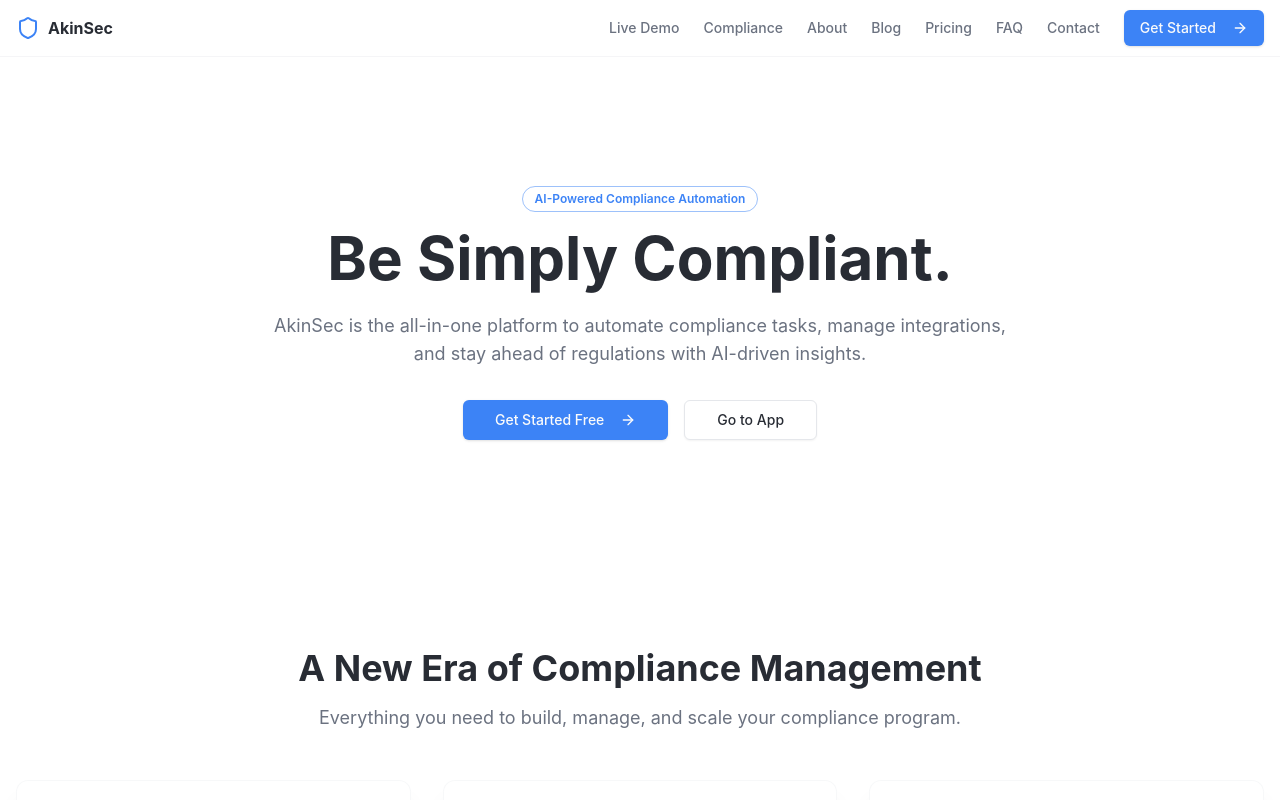
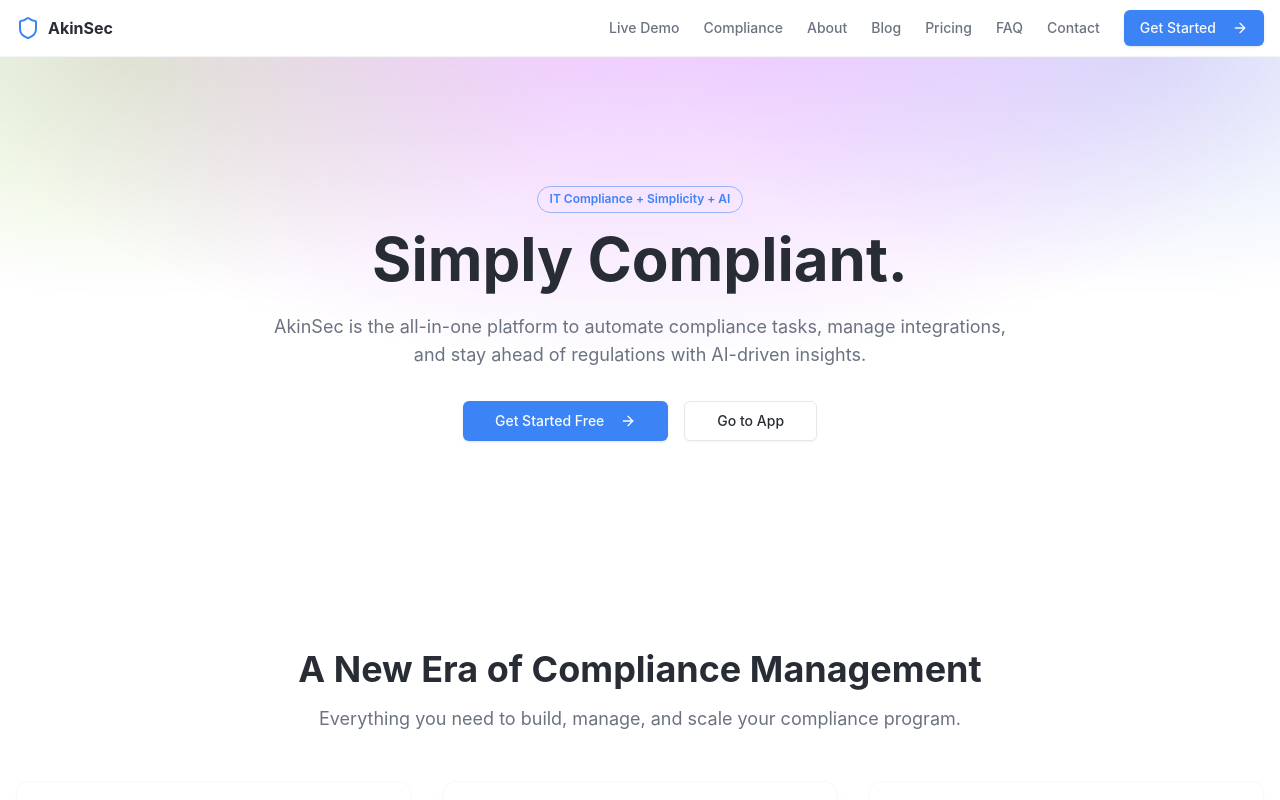
Before and after one commit to dfalt0/akinsec, a React (Vite) app: page / in a window 1280 px wide. Shown: the top 800 px of the page. Built offline with nearby package versions, Linux system fonts and the light colour scheme.

Commit message:
Updates to home page
Initial commit 2.0

```diff
--- a/src/index.css
+++ b/src/index.css
@@ -237,6 +237,73 @@
   }
 }
 
+/* Rotating one-liner animations */
+.one-liner-viewport {
+  position: relative;
+  display: inline-block;
+  height: 1.4em;
+  overflow: hidden;
+  vertical-align: bottom;
+}
+
+.one-liner-slide-in {
+  animation-name: slide-fade-in-from-top;
+  animation-duration: 1000ms;
+  animation-timing-function: cubic-bezier(0.22, 1, 0.36, 1);
+  animation-fill-mode: both;
+}
+
+.one-liner-slide-out {
+  animation-name: slide-fade-out-to-bottom;
+  animation-duration: 1000ms;
+  animation-timing-function: cubic-bezier(0.22, 1, 0.36, 1);
+  animation-fill-mode: both;
+}
+
+@keyframes slide-fade-in-from-top {
+  0% { opacity: 0; transform: translateY(-60%); }
+  100% { opacity: 1; transform: translateY(0%); }
+}
+
+@keyframes slide-fade-out-to-bottom {
+  0% { opacity: 1; transform: translateY(0%); }
+  100% { opacity: 0; transform: translateY(60%); }
+}
+
+/* Badge bubble fade animations */
+.one-liner-bubble-in {
+  animation-name: bubble-fade-in;
+  animation-duration: 1000ms;
+  animation-timing-function: cubic-bezier(0.22, 1, 0.36, 1);
+  animation-fill-mode: both;
+}
+
+.one-liner-bubble-out {
+  animation-name: bubble-fade-out;
+  animation-duration: 1000ms;
+  animation-timing-function: cubic-bezier(0.22, 1, 0.36, 1);
+  animation-fill-mode: both;
+}
+
+@keyframes bubble-fade-in {
+  0% { opacity: 0; }
+  100% { opacity: 1; }
+}
+
+@keyframes bubble-fade-out {
+  0% { opacity: 1; }
+  100% { opacity: 0; }
+}
+
+/* Respect reduced motion for one-liner animations */
+@media (prefers-reduced-motion: reduce) {
+  .one-liner-slide-in,
+  .one-liner-slide-out,
+  .one-liner-bubble-in,
+  .one-liner-bubble-out {
+    animation: none !important;
+  }
+}
 
 @layer base {
   :root {
@@ -320,3 +387,48 @@
     @apply bg-background text-foreground;
   }
 }
+
+/* Hero gradient overlay */
+.hero-gradient {
+  position: absolute;
+  inset: 0;
+  z-index: -1;
+  pointer-events: none;
+  background:
+    radial-gradient(1200px 600px at 50% -10%, hsl(var(--accent) / 0.34) 0%, transparent 60%),
+    radial-gradient(800px 400px at 10% 0%, hsl(var(--chart-5) / 0.26) 0%, transparent 60%),
+    radial-gradient(800px 400px at 90% 0%, hsl(var(--chart-2) / 0.22) 0%, transparent 60%),
+    linear-gradient(to bottom, hsl(var(--background) / 0) 0%, hsl(var(--background)) 90%);
+  --hero-sat: 1.15;
+  filter: saturate(var(--hero-sat)) hue-rotate(0deg);
+  animation: hero-hue-cycle 36s linear infinite;
+  will-change: filter;
+}
+
+.dark .hero-gradient {
+  background:
+    radial-gradient(1200px 600px at 50% -10%, hsl(var(--accent) / 0.22) 0%, transparent 60%),
+    radial-gradient(800px 400px at 10% 0%, hsl(var(--chart-5) / 0.20) 0%, transparent 60%),
+    radial-gradient(800px 400px at 90% 0%, hsl(var(--chart-2) / 0.18) 0%, transparent 60%),
+    linear-gradient(to bottom, hsl(var(--background) / 0) 0%, hsl(var(--background)) 90%);
+  --hero-sat: 1.2;
+  filter: saturate(var(--hero-sat)) hue-rotate(0deg);
+  animation: hero-hue-cycle 42s linear infinite;
+}
+
+@keyframes hero-hue-cycle {
+  0% { filter: saturate(var(--hero-sat)) hue-rotate(0deg); }
+  50% { filter: saturate(var(--hero-sat)) hue-rotate(180deg); }
+  100% { filter: saturate(var(--hero-sat)) hue-rotate(360deg); }
+}
+
+@media (prefers-reduced-motion: reduce) {
+  .hero-gradient {
+    animation: none;
+    filter: saturate(var(--hero-sat)) hue-rotate(0deg);
+  }
+  .dark .hero-gradient {
+    animation: none;
+    filter: saturate(var(--hero-sat)) hue-rotate(0deg);
+  }
+}
--- a/src/pages/About.jsx
+++ b/src/pages/About.jsx
@@ -71,44 +71,6 @@
         </div>
       </section>
 
-      {/* Team Section */}
-      <section className="py-20">
-        <div className="container mx-auto px-4">
-          <div className="text-center mb-12">
-            <h2 className="text-3xl md:text-4xl font-bold text-foreground">Our Team</h2>
-            <p className="text-lg text-muted-foreground mt-4 max-w-2xl mx-auto">
-              Meet the passionate professionals behind AkinSec, dedicated to revolutionizing compliance management.
-            </p>
-          </div>
-          <div className="grid md:grid-cols-2 lg:grid-cols-3 gap-8">
-            <div className="text-center">
-              <div className="w-24 h-24 bg-gradient-to-br from-blue-500 to-purple-600 rounded-full flex items-center justify-center mx-auto mb-4">
-                <span className="text-white text-xl font-bold">JD</span>
-              </div>
-              <h3 className="text-xl font-bold text-foreground mb-1">John Doe</h3>
-              <p className="text-accent mb-2">CEO & Founder</p>
-              <p className="text-sm text-muted-foreground">Former security consultant with 15+ years in compliance and risk management.</p>
-            </div>
-            <div className="text-center">
-              <div className="w-24 h-24 bg-gradient-to-br from-blue-500 to-purple-600 rounded-full flex items-center justify-center mx-auto mb-4">
-                <span className="text-white text-xl font-bold">JS</span>
-              </div>
-              <h3 className="text-xl font-bold text-foreground mb-1">Jane Smith</h3>
-              <p className="text-accent mb-2">CTO</p>
-              <p className="text-sm text-muted-foreground">Expert in cloud security and AI, previously led engineering at major tech companies.</p>
-            </div>
-            <div className="text-center">
-              <div className="w-24 h-24 bg-gradient-to-br from-blue-500 to-purple-600 rounded-full flex items-center justify-center mx-auto mb-4">
-                <span className="text-white text-xl font-bold">MJ</span>
-              </div>
-              <h3 className="text-xl font-bold text-foreground mb-1">Mike Johnson</h3>
-              <p className="text-accent mb-2">Head of Product</p>
-              <p className="text-sm text-muted-foreground">Product leader with deep expertise in compliance frameworks and user experience design.</p>
-            </div>
-          </div>
-        </div>
-      </section>
-
       {/* CTA Section */}
       <section className="py-20">
         <div className="container mx-auto px-4 text-center">
--- a/src/pages/Documentation.jsx
+++ b/src/pages/Documentation.jsx
@@ -229,6 +229,9 @@
           <p className="max-w-3xl mx-auto text-lg text-muted-foreground mb-8">
             Complete documentation to help you master compliance management with AkinSec. From getting started to advanced features.
           </p>
+          <p className="max-w-3xl mx-auto text-lg text-muted-foreground mb-8">
+            This page is in development.
+          </p>
 
           {/* Search Bar */}
           <div className="max-w-md mx-auto">
--- a/src/pages/Home.jsx
+++ b/src/pages/Home.jsx
@@ -1,4 +1,4 @@
-import React from 'react';
+import React, { useEffect, useMemo, useRef, useState } from 'react';
 import { Button } from '@/components/ui/button';
 import { Card, CardContent, CardHeader, CardTitle } from '@/components/ui/card';
 import { Badge } from '@/components/ui/badge';
@@ -29,17 +29,88 @@
   </div>
 );
 
+function RotatingBadge({ items, intervalMs = 5000, transitionMs = 1200 }) {
+  const [index, setIndex] = useState(0);
+  const [phase, setPhase] = useState('in'); // 'in' | 'out'
+  const outTimerRef = useRef(null);
+
+  // Schedule fade-out near the end of the interval
+  useEffect(() => {
+    const visibleTimer = setTimeout(() => setPhase('out'), Math.max(0, intervalMs - transitionMs));
+    return () => clearTimeout(visibleTimer);
+  }, [index, intervalMs, transitionMs]);
+
+  // Fallback for when animations are disabled (prefers-reduced-motion)
+  useEffect(() => {
+    if (phase !== 'out') return;
+    outTimerRef.current = setTimeout(() => {
+      setIndex((prev) => (prev + 1) % items.length);
+      setPhase('in');
+    }, transitionMs);
+    return () => {
+      if (outTimerRef.current) clearTimeout(outTimerRef.current);
+    };
+  }, [phase, transitionMs, items.length]);
+
+  const animationStyle = { animationDuration: `${transitionMs}ms` };
+
+  return (
+    <Badge
+      variant="outline"
+      className={`mb-4 border-accent/50 text-accent font-semibold py-1 px-3 rounded-full ${
+        phase === 'in' ? 'one-liner-bubble-in' : 'one-liner-bubble-out'
+      }`}
+      style={animationStyle}
+      onAnimationEnd={(e) => {
+        if (phase === 'out' && e.currentTarget === e.target) {
+          if (outTimerRef.current) clearTimeout(outTimerRef.current);
+          setIndex((prev) => (prev + 1) % items.length);
+          setPhase('in');
+        }
+      }}
+    >
+      <span className="one-liner-viewport" aria-live="polite">
+        <span
+          className={phase === 'in' ? 'one-liner-slide-in' : 'one-liner-slide-out'}
+          style={animationStyle}
+        >
+          {items[index]}
+        </span>
+      </span>
+    </Badge>
+  );
+}
+
 export default function HomePage() {
+  const oneLiners = useMemo(
+    () => [
+      'AI-Powered Compliance Automation',
+      'IT Compliance + Simplicity + AI',
+      'Simplify Audits, Instantly',
+      'Continuous Monitoring Made Easy',
+      'Evidence Collection, Automated',
+      'Ship Faster, Stay Compliant',
+      'Compliance Made Simple',
+      'Automated Compliance Intelligence',
+      'This is Next-Gen Compliance',
+      'AI-Driven Organization',
+      'AI File Analysis',
+      'Automating Trust & Security'
+    ],
+    []
+  );
+
+  // old interval rotation replaced by animated component
+
   return (
     <div className="w-full">
       {/* Hero Section */}
-      <section className="py-20 md:py-32 text-center">
-        <div className="container mx-auto px-4">
-          <Badge variant="outline" className="mb-4 border-accent/50 text-accent font-semibold py-1 px-3 rounded-full">
-            AI-Powered Compliance Automation
-          </Badge>
+      <section className="relative py-20 md:py-32 text-center overflow-hidden">
+        <div className="hero-gradient" />
+        <div className="container mx-auto px-4 relative">
+          <RotatingBadge items={oneLiners} intervalMs={4200} transitionMs={1100} />
           <h1 className="text-4xl md:text-6xl font-bold text-foreground mb-6 leading-tight">
-            Be Simply Compliant.
+            Simply Compliant.
           </h1>
           <p className="max-w-3xl mx-auto text-lg text-muted-foreground mb-8">
             AkinSec is the all-in-one platform to automate compliance tasks, manage integrations, and stay ahead of regulations with AI-driven insights.
```
Also changed, not shown: src/pages/Pricing.jsx (+61 -32 lines).
